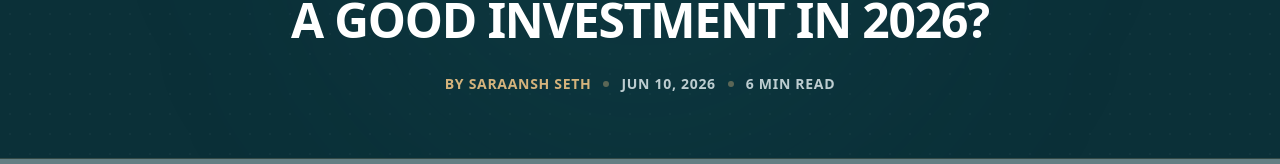
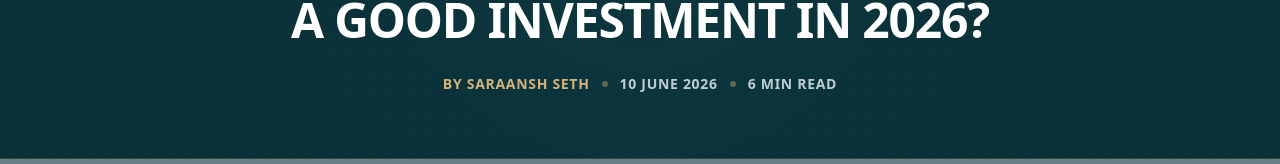
Before and after one commit to beekoli/Property-Saraansh-Web, a Next.js app: page /blog/is-commercial-real-estate-in-noida-a-good-investment in a window 1280 px wide. Shown: the part 256-420 px from the top of the page. Built offline with nearby package versions, Linux system fonts and the light colour scheme; no server answers; a web font is replaced by a local one.

Commit message:
Update page.tsx

```diff
--- a/src/app/blog/[slug]/page.tsx
+++ b/src/app/blog/[slug]/page.tsx
@@ -58,7 +58,7 @@ export default async function BlogPostPage({ params }: PageProps) {
   const relatedBlogs = allBlogs.filter(b => b.slug !== slug).slice(0, 3);
 
   // Dynamically resolve video ID from post ACF field, falling back to slug-based or a signature review video
-  const acfVideoId = blog.acf?.video_id;
+  const acfVideoId = blog.ps_video_id || blog.acf?.video_id;
   let relatedVideoId = acfVideoId || "e-WJp9zY7o8"; // Premium default video
   if (!acfVideoId) {
     if (slug.includes('commercial')) {
@@ -161,7 +161,7 @@ export default async function BlogPostPage({ params }: PageProps) {
             <div className="flex items-center justify-center gap-3 text-xs md:text-sm text-brand-pale/80 font-semibold uppercase tracking-wider">
               <span className="text-brand-accent font-bold">By Saraansh Seth</span>
               <span className="w-1.5 h-1.5 rounded-full bg-brand-accent/40"></span>
-              <span>{blog.date}</span>
+              <span>{new Date(blog.date).toLocaleDateString('en-IN', { day: 'numeric', month: 'long', year: 'numeric' })}</span>
               <span className="w-1.5 h-1.5 rounded-full bg-brand-accent/40"></span>
               <span>6 min read</span>
             </div>
```
